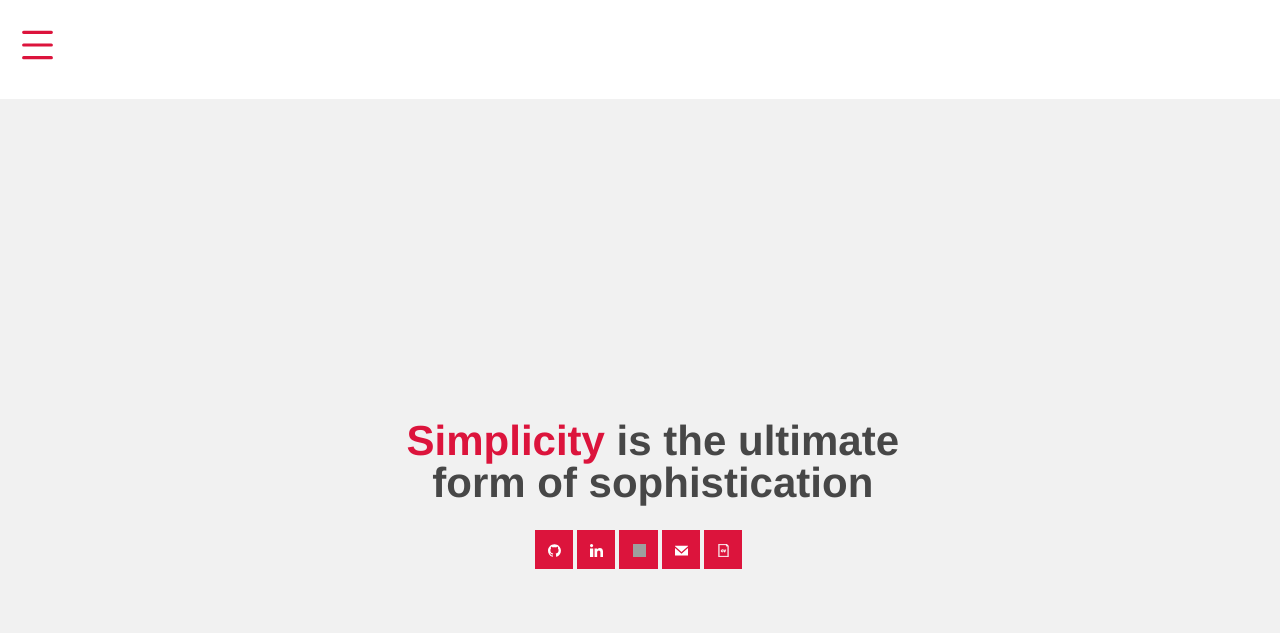
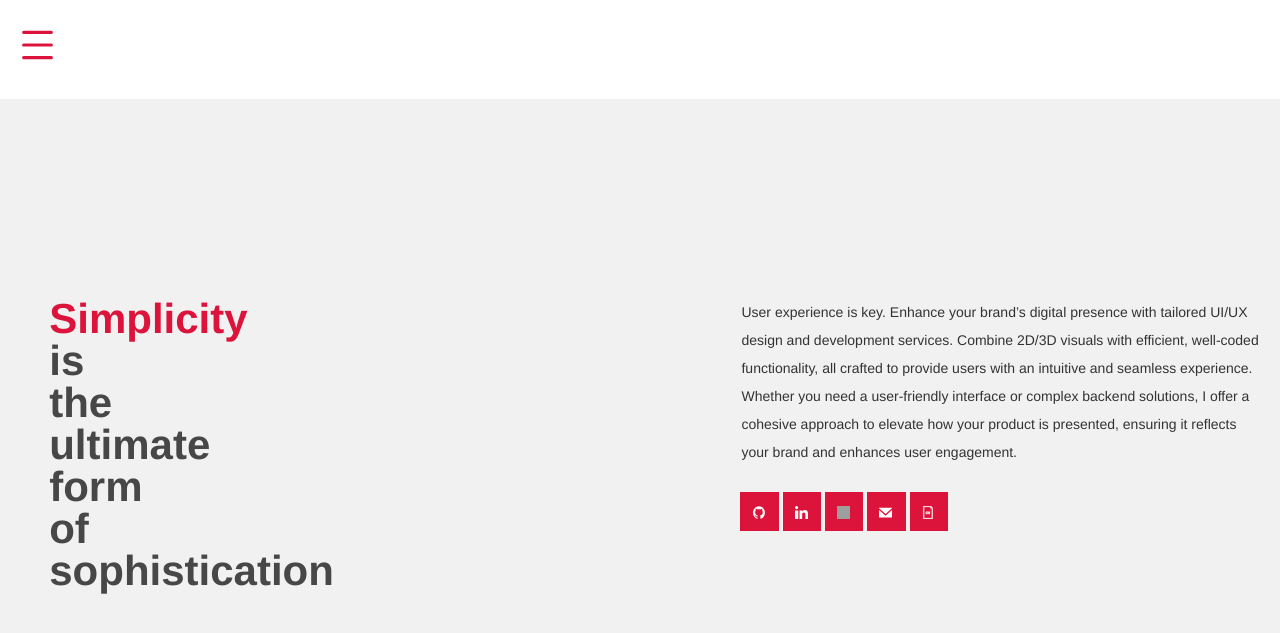
Before and after one commit to lyszt/lyszt.github.io, a Jekyll site: the page built from index.html, in a window 1280 px wide and 900 px high. Shown: the top 633 px of the window. Built offline with Jekyll 4.4.1, drawn with Linux system fonts in a browser that asks for light colours; grey boxes are pictures that could not be loaded.

Commit message:
New design layout for landing page receival

```diff
--- a/css/480.css
+++ b/css/480.css
@@ -74,7 +74,12 @@
   #landing-distractor {
     display: none;
   }
-
+  #landing-div {
+    margin: 0;
+  }
+  #landing-div span {
+    font-size: .85em;
+  }
 
   #landing-text {
     margin-top: 15vw;
@@ -96,10 +101,9 @@
 
   #landing-text p {
     color: black;
-    font-size: 5vw;
+    font-size: 1.6em;
     line-height: 7vw;
     padding-bottom: 5vw;
-    width: 70%;
   }
   /* Introduction at Landing page */
 
@@ -116,6 +120,11 @@
     margin-left: 0;
   }
   /*  BUTTONS */
+  #landing-buttons {
+    position: absolute;
+    top: 60%;
+    left: 2%;
+  }
   #landing-buttons .btn img {
     width: 50%;
     height: 6vw;
--- a/css/default.css
+++ b/css/default.css
@@ -361,23 +361,23 @@ div.hamburger.active img {
 }
 #landing-div {
   display: grid;
-  justify-items: center;
+  justify-items: start;
   margin: 1vw;
-  padding-top: 4vw;
-  margin-top: 4vw;
+  grid-auto-flow: column;
+}
+#landing-div span {
+  line-height: 2em;
 }
 #landing-text {
-  width: 100%;
-  margin-left: 2vw;
-  float: left;
+  width: 50%;
+  margin-left: 5%;
   opacity: 0;
   animation: forwards fadeIn 2s;
   animation-delay: 2s;
 }
 #landing-text p {
-  text-align: center;
-  width: 60%;
-  margin: auto;
+  text-align: left;
+  width: 5%;
   line-height: 1em;
   font-size: 3em;
   color: #474747;
--- a/index.html
+++ b/index.html
@@ -100,9 +100,17 @@ layout: default
   <!-- End Google Tag Manager (noscript) -->
   <section class="landing-page">
     <div id="landing-div">
-      <div id="landing-text">
+      <div class ="col-1" id="landing-text">
         <p><b> Simplicity</b> is the ultimate form of sophistication</p>
       </div>
+      <div class="col-2">
+        <span>
+          User experience is key. Enhance your brand’s digital
+            presence with tailored UI/UX design and development services.
+            Combine 2D/3D visuals with efficient, well-coded functionality,
+            all crafted to provide users with an intuitive and seamless experience. Whether you need a user-friendly interface or complex backend solutions, I offer a cohesive approach to elevate how your product is presented,
+            ensuring it reflects your brand and enhances user engagement.
+        </span>
         <div id="landing-buttons">
           <a href="https://github.com/lyszt" target="_blank" class="btn btn-secondary btn-lg active" role="button"
             aria-pressed="true"><img src="img/github-mark.svg" alt="Github Icon"></a>
@@ -115,6 +123,7 @@ layout: default
           <a class="btn btn-secondary btn-lg active cv" target="_blank"
             href="https://drive.google.com/file/d/1yEAZPgopRYWOElEYl4y3Mi0A1oyE5U2D/view?usp=sharing"
             aria-pressed="true"><img src="img/cv.svg" alt="Curriculum Vitae"></a>
+        </div>
       </div>
     </div>
   </section>
@@ -143,7 +152,8 @@ layout: default
         enabling me to work with clients from all corners of the globe. Whether you're based in Paris, New York, São Paulo, or anywhere else in the world, really.
         I'm ready to bring your ideas to life—no matter the language or location. So reach out to me. Let's get started on your next project today.
         <br>
-        <b>Ready to take your project to the next level?</b> Here, you can learn more about me and my work. Explore my portfolio to see how I can bring your ideas to life.
+        <b>Ready to take your project to the next level?</b>
+        <br>Here, you can learn more about me and my work. Explore my portfolio to see how I can bring your ideas to life.
       </p>
     </div>
   </section>
```
Lines whose indentation alone changed are shown as unchanged.
